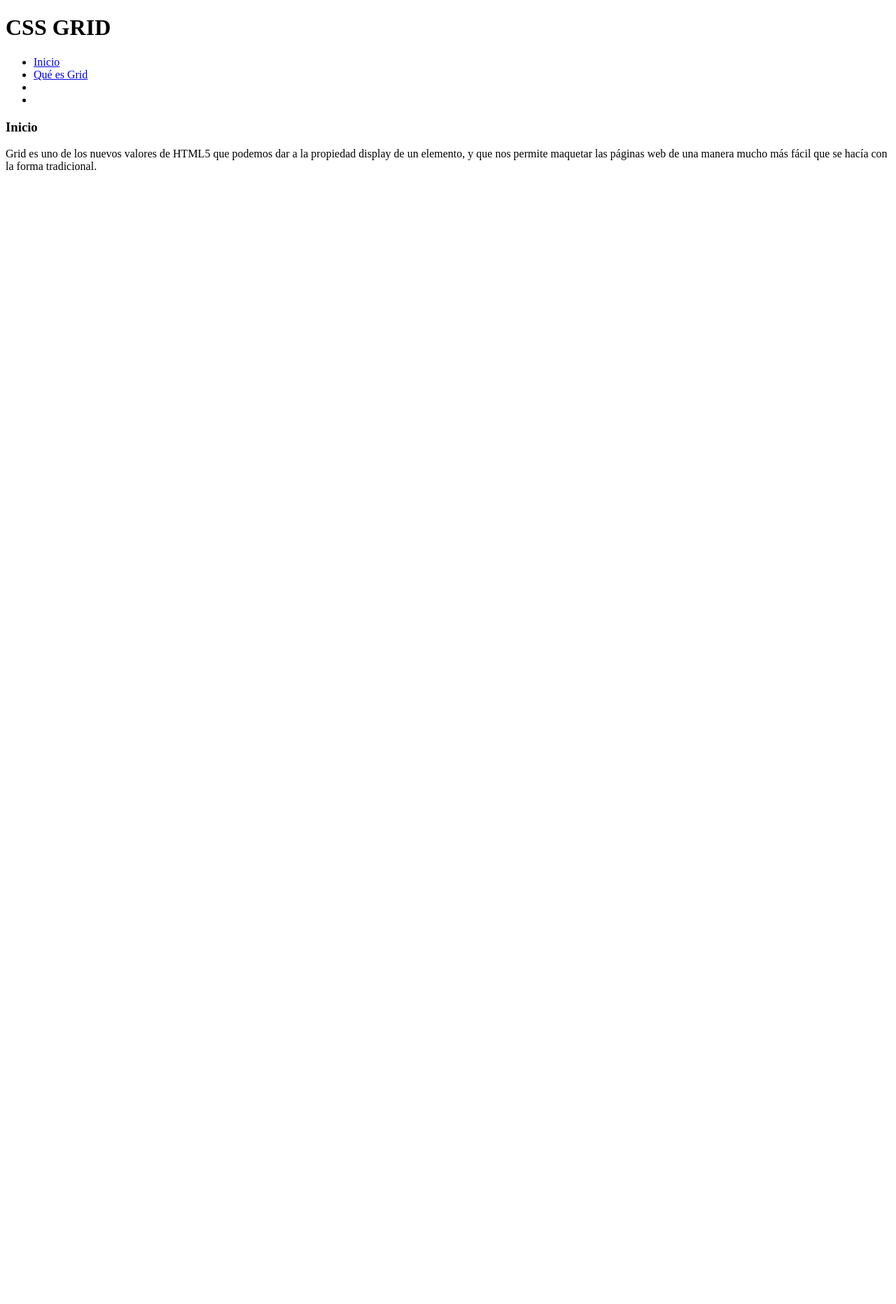
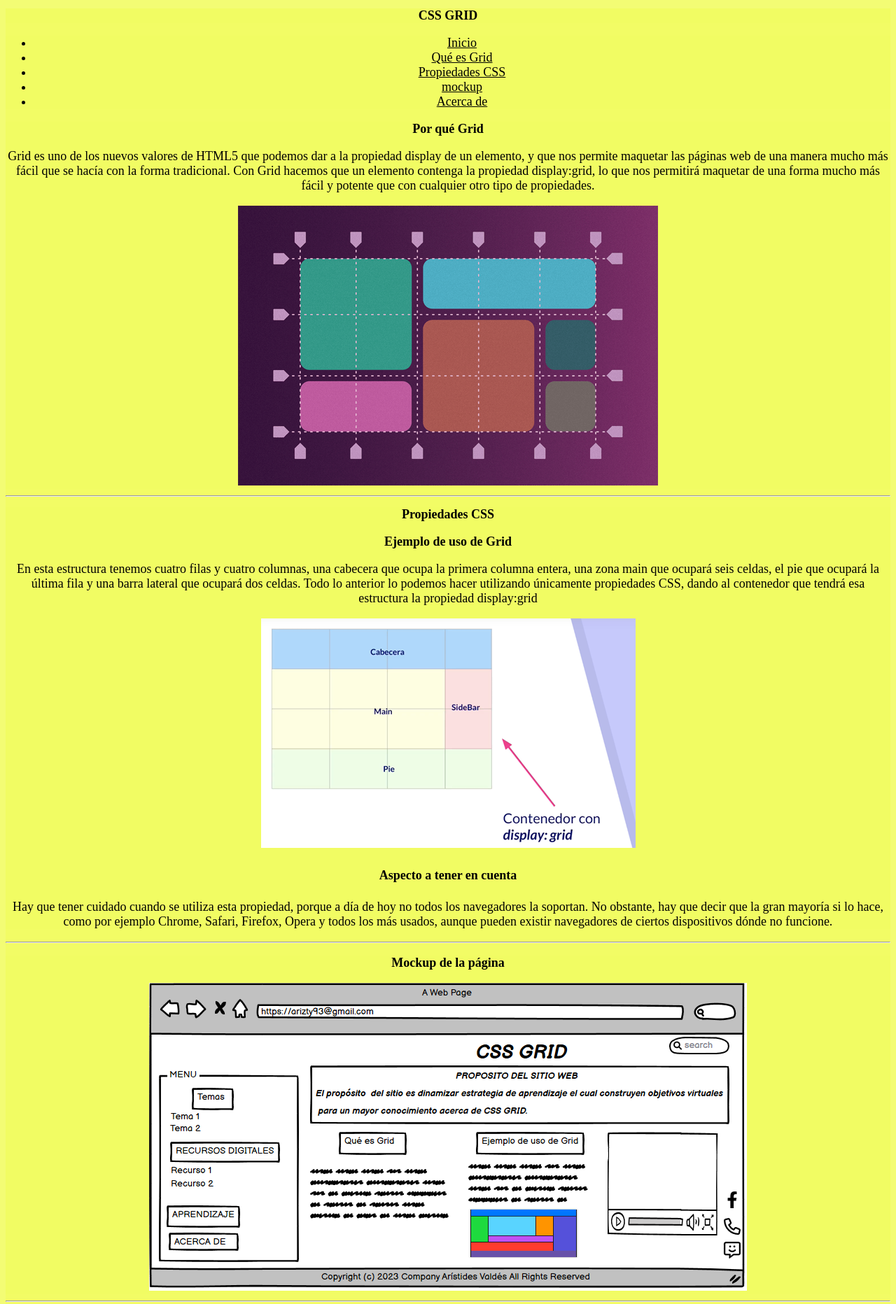
Before and after one commit to aristides-v/DSW-Aristides-Valdes-1-Periodo-16-01-2023, a plain HTML site: page index.html in a window 1280 px wide. Shown: the top 1864 px of the page at 70% size. Before the commit the page ends 800 px from the top, so only its background shows below. Drawn offline with Linux system fonts and the light colour scheme.

Commit message:
actualizacion

```diff
--- a/index.html
+++ b/index.html
@@ -1,33 +1,100 @@
 <!DOCTYPE html>
 <html lang="en">
+
 <head>
     <meta charset="UTF-8">
     <meta http-equiv="X-UA-Compatible" content="IE=edge">
     <meta name="viewport" content="width=device-width, initial-scale=1.0">
     <title>fase 2</title>
+    <style>
+        h1 {
+            text-align: center;
+        }
+
+        .contenido {
+            text-align: center;
+        }
+        * {
+        text-align: center;
+        background-color: rgba(242, 252, 99, 0.89);
+        color: black;
+        font-size: 18px;
+    }
+
+    </style>
 </head>
+
 <body>
     <header>
         <h1> CSS GRID</h1>
     </header>
-    <nav>
+
+
+    <nav id="menu">
+        <a href=""></a>
+
         <ul>
-             <li> <a href=" "> Inicio </a></li>
-             <li> <a href="#seccion2"> Qué es Grid </a></li>
-             <li></li>
-             <li></li>
+            <li> <a href="# seccion1"> Inicio </a></li>
+            <li> <a href="#seccion2"> Qué es Grid </a></li>
+            <li> <a href="#seccion2.1"> Propiedades CSS</a></li>
+            <li> <a href="#seccion3"> mockup</a></li>
+            <li><a href="#seccion4">Acerca de</a></li>
         </ul>
     </nav>
+    <a name="seccion2"></a>
     <section>
-<h3>
-    Inicio
-</h3>
+        <h2>Por qué Grid </h2>
+        <p>
+
+            Grid es uno de los nuevos valores de HTML5 que podemos dar a la propiedad display de un elemento, y que nos
+            permite maquetar las páginas web de una manera mucho más fácil que se hacía con la forma tradicional.
+            Con Grid hacemos que un elemento contenga la propiedad display:grid, lo que nos permitirá maquetar de una
+            forma mucho más fácil y potente que con cualquier otro tipo de propiedades.
+
+        </p>
+        <img src="imagenes/ima1.png" alt=" imagen de Grid">
     </section>
-    <a href="seccion2"></a>
+    <hr>
+    <a name="seccion2.1"></a>
     <section>
+        <h2> Propiedades CSS </h2>
+        <h3> Ejemplo de uso de Grid</h3>
+        <p> En esta estructura tenemos cuatro filas y cuatro columnas, una cabecera que ocupa la primera columna entera,
+            una zona main que ocupará seis celdas, el pie que ocupará la última fila y una barra lateral que ocupará dos
+            celdas.
+            Todo lo anterior lo podemos hacer utilizando únicamente propiedades CSS, dando al contenedor que tendrá esa
+            estructura la propiedad display:grid
+        </p>
+        <img src="imagenes/ima2.png" alt="">
+        <h4> Aspecto a tener en cuenta</h4>
+        <p> Hay que tener cuidado cuando se utiliza esta propiedad, porque a día de hoy no todos los navegadores la
+            soportan. No obstante, hay que decir que la gran mayoría si lo hace, como por ejemplo Chrome, Safari,
+            Firefox, Opera y todos los más usados, aunque pueden existir navegadores de ciertos dispositivos dónde no
+            funcione.</p>
+    </section>
+    <hr>
+    <a name="seccion3"></a>
+    <section>
+        <h3> Mockup de la página</h3>
+        <img src="imagenes/mockup.PNG" alt="">
+    </section>
+    <hr>
+    <a name="seccion4"></a>
+    <section>
+        <h2> ACERCA DE </h2>
+        <h5> Nombre: Aristides Valdes Lopez</h5>
+        <h5> Correo: arizty93@gmail.com</h5>
+        <h5>Skype: aristides.valdes_1</h5>
+    </section>
+    <hr>
+    <footer>
+        <div class="contenido">
+            <p> Copyright (c) 2023 Company Arístides Valdés All Rights Reserved </p>
+            <p>Actualizado 24 Marzo 2023</p>
+        </div>
 
-    </section>
+    </footer>
 
-    <p> Grid es uno de los nuevos valores de HTML5 que podemos dar a la propiedad display de un elemento, y que nos permite maquetar las páginas web de una manera mucho más fácil que se hacía con la forma tradicional.</p>
 </body>
+
 </html>
```
Also changed, not shown: imagenes/ima1.png (added), imagenes/ima2.png (added), imagenes/mockup.PNG (added).
